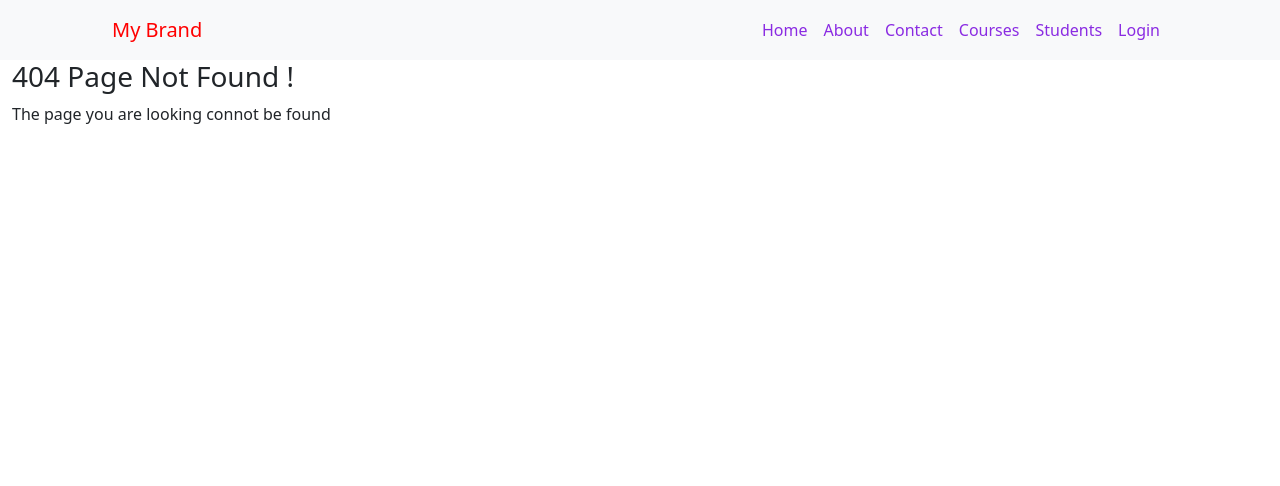
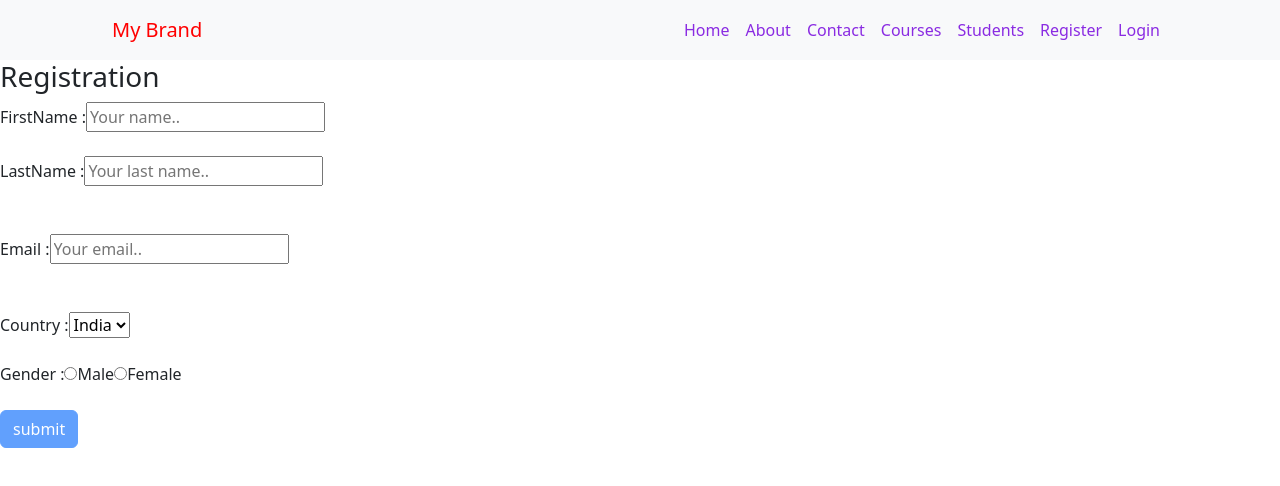
Before and after one commit to yaminimajeti559/Angular, an Angular app in the folder Angular_routing/: page /Register in a window 1280 px wide. Before the commit this address had no page. Shown: the top 486 px of the page. Built offline with nearby package versions, Linux system fonts and the light colour scheme.

Commit message:
Template-driven forms

```diff
--- a/Angular_routing/src/app/app.component.html
+++ b/Angular_routing/src/app/app.component.html
@@ -18,6 +18,9 @@
                   <li class="nav-item">
                     <a class="nav-link" routerLink="/Students" routerLinkActive="active">Students</a>
                 </li>
+                <li class="nav-item">
+                    <a class="nav-link" routerLink="/Register" routerLinkActive="active">Register</a>
+                </li>
                   <li class="nav-item" *ngIf="!log">
                     <a class="nav-link" (click)="login()">Login</a>
                 </li>
--- a/Angular_routing/src/app/app.module.ts
+++ b/Angular_routing/src/app/app.module.ts
@@ -19,6 +19,7 @@ import { CandeactivateService } from './candeactivate.service';
 import { StudentsComponent } from './students/students.component';
 import { percentagePipe } from './Percentage.pipe';
 import { FilterPipe } from './filter.pipe';
+import { TemplateFormsComponent } from './template-forms/template-forms.component';
 
 
 const routes: Routes=[
@@ -29,6 +30,7 @@ const routes: Routes=[
   {path:'Courses',component:CoursesComponent,canActivate:[CourseGuardService]},
   {path:'Courses/Course/:id',component:CourseComponent},
   {path:'Students',component:StudentsComponent},
+  {path:'Register',component:TemplateFormsComponent},
   {path:'**',component:ErrorComponent}
 ]
 @NgModule({
@@ -44,7 +46,8 @@ const routes: Routes=[
     ContactComponent,
     StudentsComponent,
     percentagePipe,
-    FilterPipe
+    FilterPipe,
+    TemplateFormsComponent
   ],
   imports: [
     BrowserModule,
--- /dev/null
+++ b/Angular_routing/src/app/template-forms/template-forms.component.css
@@ -0,0 +1,7 @@
+/* .ng-invalid{
+    border: red;
+} */
+
+small{
+    color: red;
+}
--- /dev/null
+++ b/Angular_routing/src/app/template-forms/template-forms.component.html
@@ -0,0 +1,32 @@
+<div clas="card">
+    <h3 id="register">Registration</h3>
+    <form  (ngSubmit)="onSubmit()" #myForm="ngForm">
+        <label for="fname">FirstName    : </label>
+        <input type="text" id="fname" placeholder="Your name.." name="firstname" [(ngModel)]="firstname" required #fname="ngModel" ><br>
+        <div *ngIf="fname.invalid && fname.touched"><small>Firstname is required </small></div><br>
+
+
+        <label for="lname">LastName         :</label>
+        <input type="text" id="lname" placeholder="Your last name.." name="lastName" [(ngModel)]="lastName"  required #lname="ngModel"><br>
+        <div *ngIf="lname.invalid && fname.touched"><small>Lastname is required </small></div><br><br>
+
+        <label for="email">Email        :</label>
+        <input type="email" id="email" placeholder="Your email.." name="emailid" [(ngModel)]="emailid" required email #email="ngModel"><br>
+        <div *ngIf="email.invalid && fname.touched"><small>Email is required </small></div><br><br>
+
+        <label for="country">Country    :</label>
+        <select id="country" ngmodel>
+            <option value="India">India</option>
+            <option value="India" >UK</option>
+            <option value="India">USA</option>
+        </select>
+        <br><br>
+        <label for="gender">Gender                :</label>
+        <input type="radio" id="male" value="male" name="gender" ngmodel>
+        <label for="male">Male</label>
+        <input type="radio" id="female" value="female" name="gender" ngmodel>
+        <label for="female">Female</label><br><br>
+
+        <input type="submit" class="btn btn-primary" value="submit" id="btn" [disabled]="myForm.invalid">
+    </form>
+</div>
--- /dev/null
+++ b/Angular_routing/src/app/template-forms/template-forms.component.ts
@@ -0,0 +1,17 @@
+import { Component, ViewChild } from '@angular/core';
+import { NgForm } from '@angular/forms';
+
+@Component({
+  selector: 'app-template-forms',
+  templateUrl: './template-forms.component.html',
+  styleUrls: ['./template-forms.component.css']
+})
+export class TemplateFormsComponent {
+    @ViewChild('myForm') form!: NgForm;
+    firstname:string | undefined;
+    lastName:string|undefined;
+    emailid:string|undefined;
+    onSubmit(){
+      console.log(this.form);
+    }
+}
```
Also changed, not shown: 1 other file (tests, documents, lock files or other folders).
